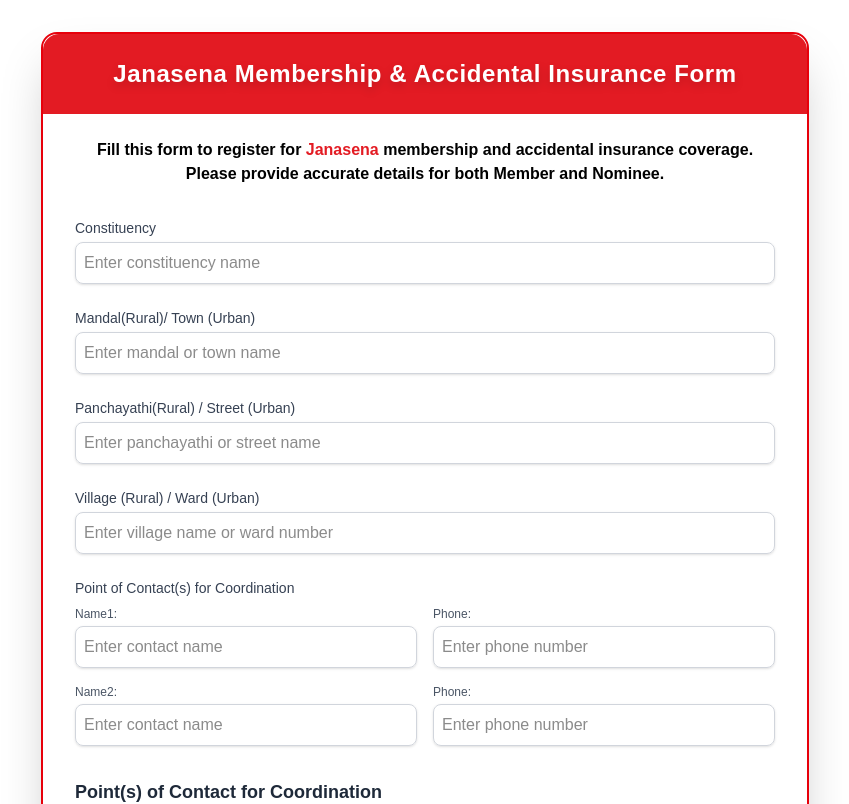
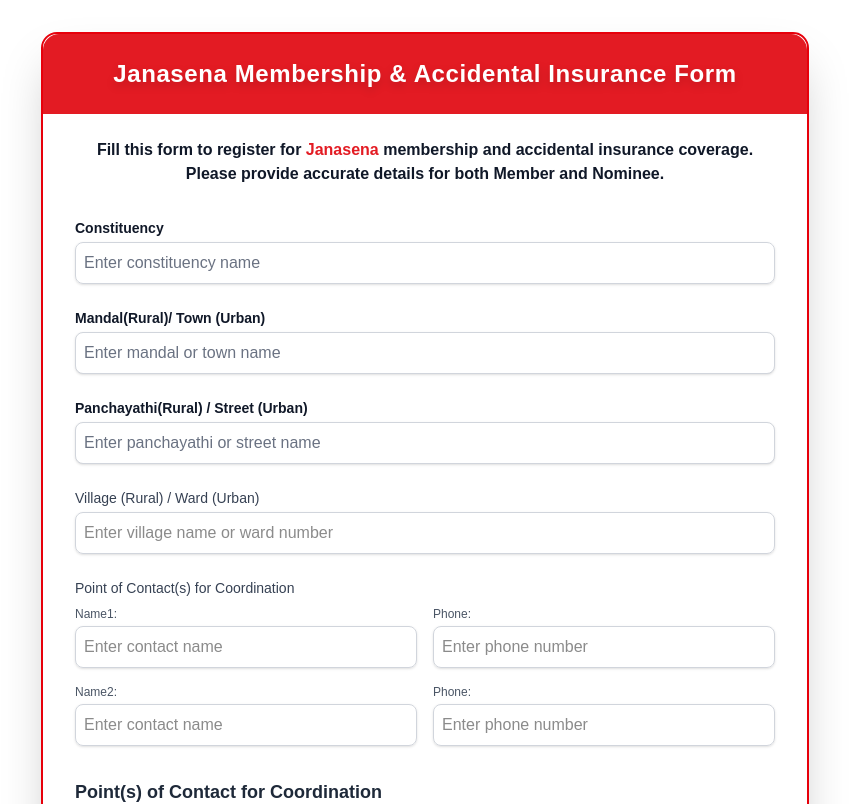
Before and after one commit to Chenchu-Parameswar-Kotari/jsp, a Next.js app: page / in a window 1280 px wide. Shown: the top 804 px of the page, without its empty margins (215-1064 px from the left). Built offline with nearby package versions, Linux system fonts and the light colour scheme.

Commit message:
initial coimmit

```diff
--- a/src/app/page.tsx
+++ b/src/app/page.tsx
@@ -10,7 +10,7 @@
         </div>
         <div className="pt-24 pb-8 px-8">
           <div className="text-center mb-8">
-            <p className="mt-2 text-black text-base font-semibold">
+            <p className="mt-2 text-gray-900 text-base font-semibold">
               Fill this form to register for <span className="text-[#E31B23] font-bold">Janasena</span> membership and accidental insurance coverage.
               <br />
               Please provide accurate details for both Member and Nominee.
@@ -19,26 +19,26 @@
           <form className="space-y-6">
             <div className="space-y-6">
               <div>
-                <label className="block text-sm font-medium text-gray-700">Constituency</label>
+                <label className="block text-sm font-semibold text-gray-900">Constituency</label>
                 <input
                   type="text"
-                  className="mt-1 block w-full rounded-lg border border-gray-300 p-2 shadow-sm focus:border-[#E31B23] focus:ring-[#E31B23]"
+                  className="mt-1 block w-full rounded-lg border border-gray-300 p-2 shadow-sm focus:border-[#E31B23] focus:ring-[#E31B23] text-gray-900 placeholder-gray-500"
                   placeholder="Enter constituency name"
                 />
               </div>
               <div>
-                <label className="block text-sm font-medium text-gray-700">Mandal(Rural)/ Town (Urban)</label>
+                <label className="block text-sm font-semibold text-gray-900">Mandal(Rural)/ Town (Urban)</label>
                 <input
                   type="text"
-                  className="mt-1 block w-full rounded-lg border border-gray-300 p-2 shadow-sm focus:border-[#E31B23] focus:ring-[#E31B23]"
+                  className="mt-1 block w-full rounded-lg border border-gray-300 p-2 shadow-sm focus:border-[#E31B23] focus:ring-[#E31B23] text-gray-900 placeholder-gray-500 bg-white"
                   placeholder="Enter mandal or town name"
                 />
               </div>
               <div>
-                <label className="block text-sm font-medium text-gray-700">Panchayathi(Rural) / Street (Urban)</label>
+                <label className="block text-sm font-semibold text-gray-900">Panchayathi(Rural) / Street (Urban)</label>
                 <input
                   type="text"
-                  className="mt-1 block w-full rounded-lg border border-gray-300 p-2 shadow-sm focus:border-[#E31B23] focus:ring-[#E31B23]"
+                  className="mt-1 block w-full rounded-lg border border-gray-300 p-2 shadow-sm focus:border-[#E31B23] focus:ring-[#E31B23] text-gray-900 placeholder-gray-500 bg-white"
                   placeholder="Enter panchayathi or street name"
                 />
               </div>
```
